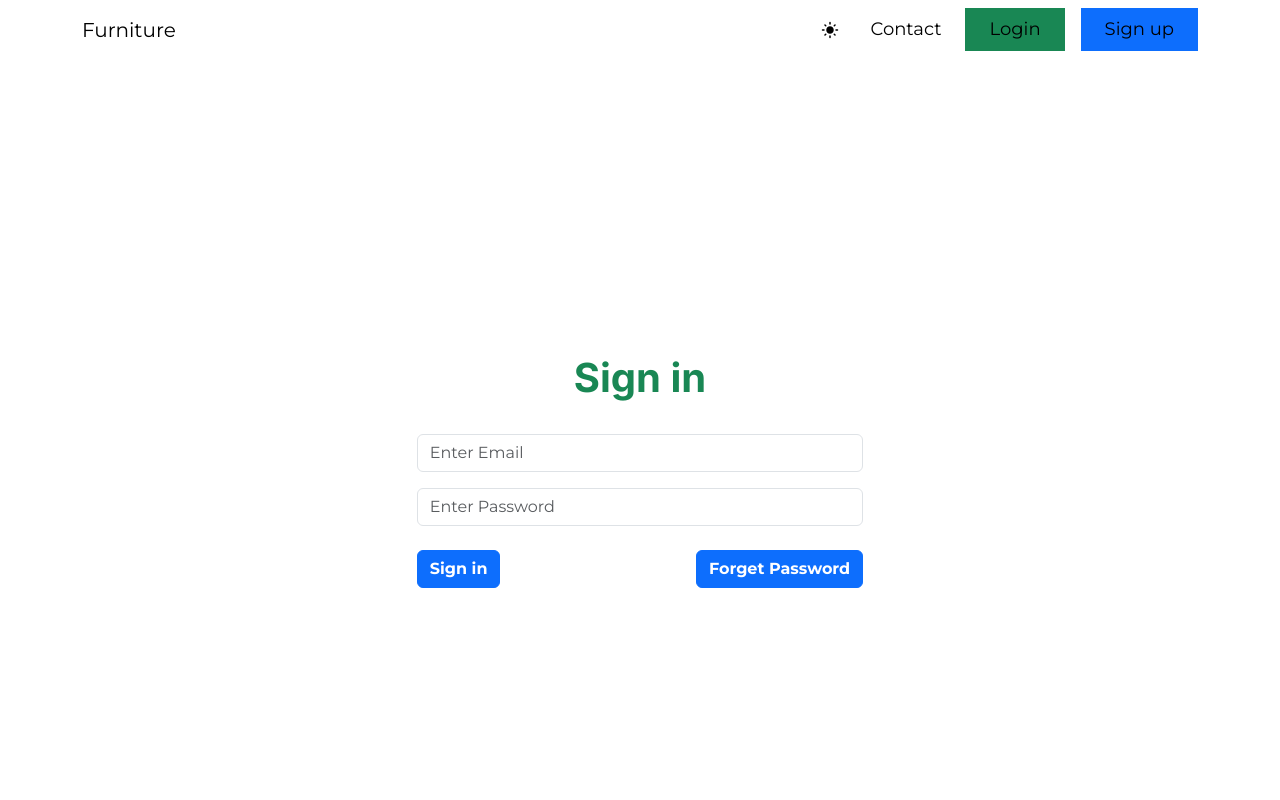
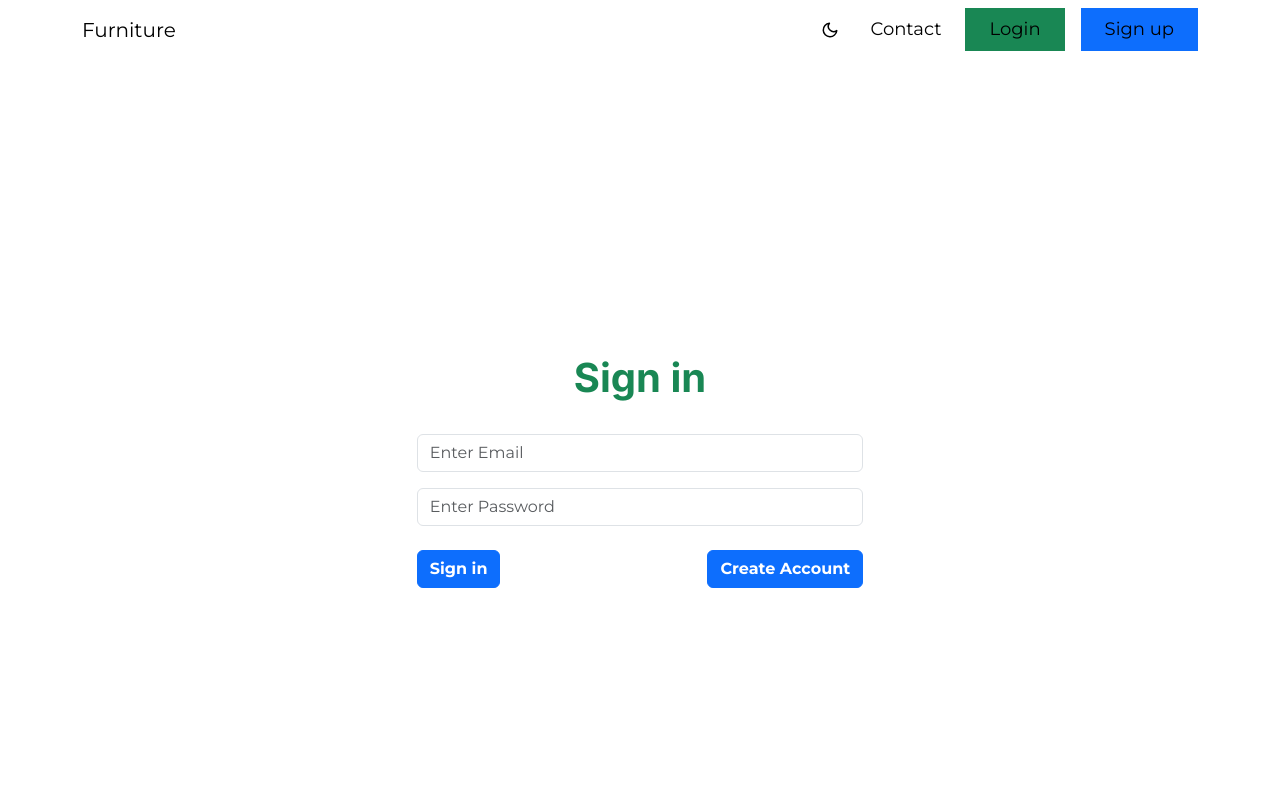
Before and after one commit to PrakashWiser/furniture-user-page, a React (Create React App) app: page /Login in a window 1280 px wide. Shown: the top 800 px of the page. Built offline with nearby package versions, Linux system fonts and the light colour scheme; no server answers.

Commit message:
issue fixed for login

```diff
--- a/src/App.js
+++ b/src/App.js
@@ -1,4 +1,4 @@
-import React from "react";
+import React, { useMemo, useState } from "react";
 import { BrowserRouter as Router, Route, Routes } from "react-router-dom";
 import Home from "./pages/home/Home";
 import "./App.css";
@@ -8,7 +8,15 @@ import Contact from "./pages/contact/Contact";
 import Login from "./pages/Login";
 import Signup from "./pages/Signup";
 import Footer from "./pages/footer/Footer";
+
 function App() {
+  const [theme, setTheme] = useState("Light");
+  const styles = useMemo(() => {
+    return {
+      backgroundColor: theme === "Light" ? "#fff" : "#333",
+      color: theme === "Light" ? "#333" : "#fff",
+    };
+  }, [theme]);
   return (
       <Router>
         <Navbar />
--- a/src/pages/Login.js
+++ b/src/pages/Login.js
@@ -74,10 +74,10 @@ const Login = () => {
               Sign in
             </button>
             <Link
-              to={"/UpdatePassword"}
+              to={"/Signup"}
               className="btn btn-primary fw-bold text-white"
             >
-              Forget Password
+              Create Account
             </Link>
           </div>
         </form>
--- a/src/pages/Signup.js
+++ b/src/pages/Signup.js
@@ -37,7 +37,7 @@ const Signup = () => {
   };
   return (
     <Container>
-      <div className="d-flex flex-column justify-content-center align-items-center vh-100  text-white">
+      <div className="d-flex flex-column justify-content-center align-items-center vh-100  text_white">
         <h1 className="fw-bold text-danger">Sign Up</h1>
         <form className="with_tybe" onSubmit={handleSubmit}>
           <div className="mb-3">
--- a/src/pages/home/Home.js
+++ b/src/pages/home/Home.js
@@ -18,7 +18,6 @@ function Home() {
   useEffect(() => {
     const timer = setTimeout(() => {
       setShowmodel(false);
-
       return () => clearTimeout(timer);
     }, [5000]);
   }, []);
@@ -38,7 +37,7 @@ function Home() {
       }}
     >
       <Model showmodel={showmodel} setShowmodel={setShowmodel} />;
-      <HomeSectionone  />
+      <HomeSectionone />
       <HomeSectiontwo />
       <HomeSectionthree />
       <HomeSectionfour />
--- a/src/pages/home/components/Model.js
+++ b/src/pages/home/components/Model.js
@@ -23,5 +23,4 @@ function Model({ showmodel, setShowmodel }) {
     </>
   );
 }
-
 export default Model;
--- a/src/pages/nav/Navbar.js
+++ b/src/pages/nav/Navbar.js
@@ -30,11 +30,21 @@ function Navbars() {
             <Nav.Link
               onClick={() => setValue(value === "light" ? "dark" : "light")}
             >
-              {value === "light" ? <MdLightMode /> : <FiMoon />}
+              {value === "light" ? <FiMoon /> : <MdLightMode />}
             </Nav.Link>
             <Nav.Link href="/contact">Contact</Nav.Link>
-            <Nav.Link className="bg-success px-4 inline-block btn_login" href="/Login">Login</Nav.Link>
-          <Nav.Link className="bg-primary px-4  my-3 my-lg-0 btn_login" href="/Signup">Sign up</Nav.Link>
+            <Nav.Link
+              className="bg-success px-4 inline-block btn_login"
+              href="/Login"
+            >
+              Login
+            </Nav.Link>
+            <Nav.Link
+              className="bg-primary px-4  my-3 my-lg-0 btn_login"
+              href="/Signup"
+            >
+              Sign up
+            </Nav.Link>
           </Nav>
         </Navbar.Collapse>
       </Container>
```
Lines whose indentation alone changed are shown as unchanged.
